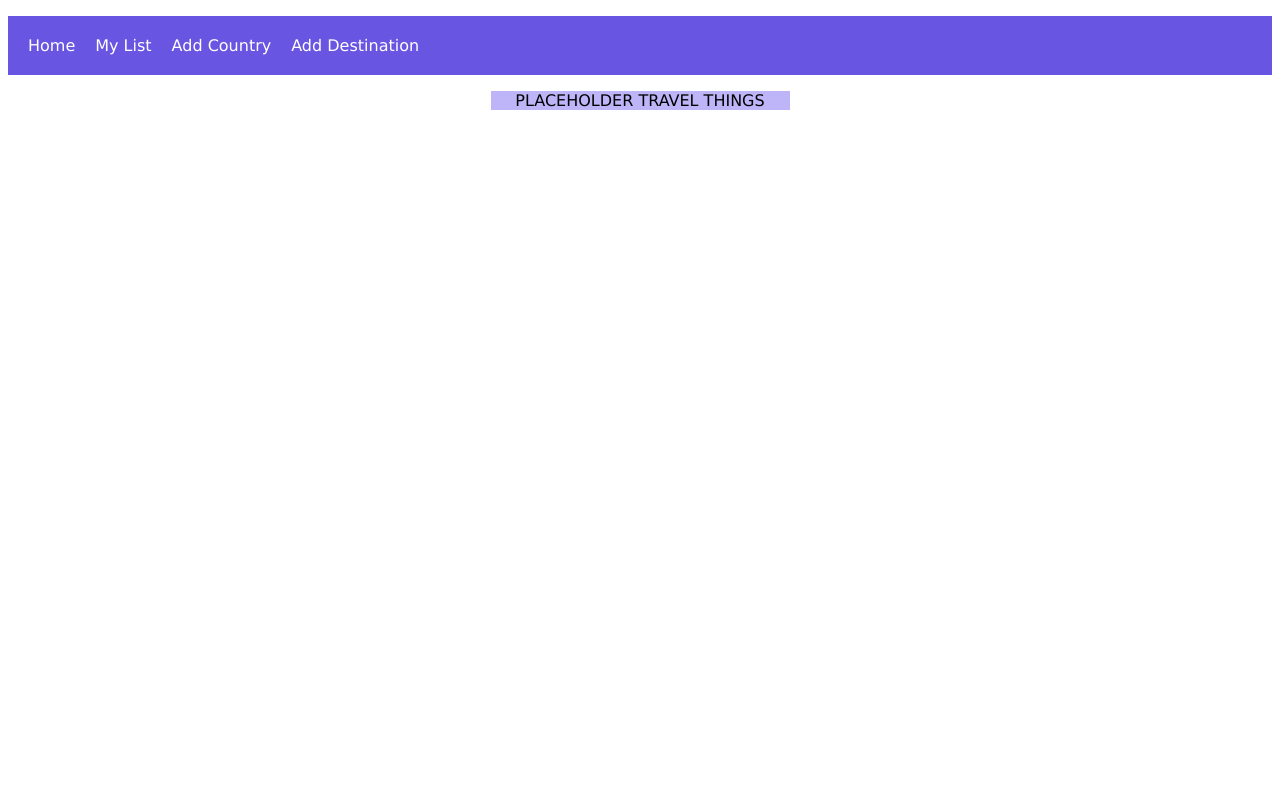
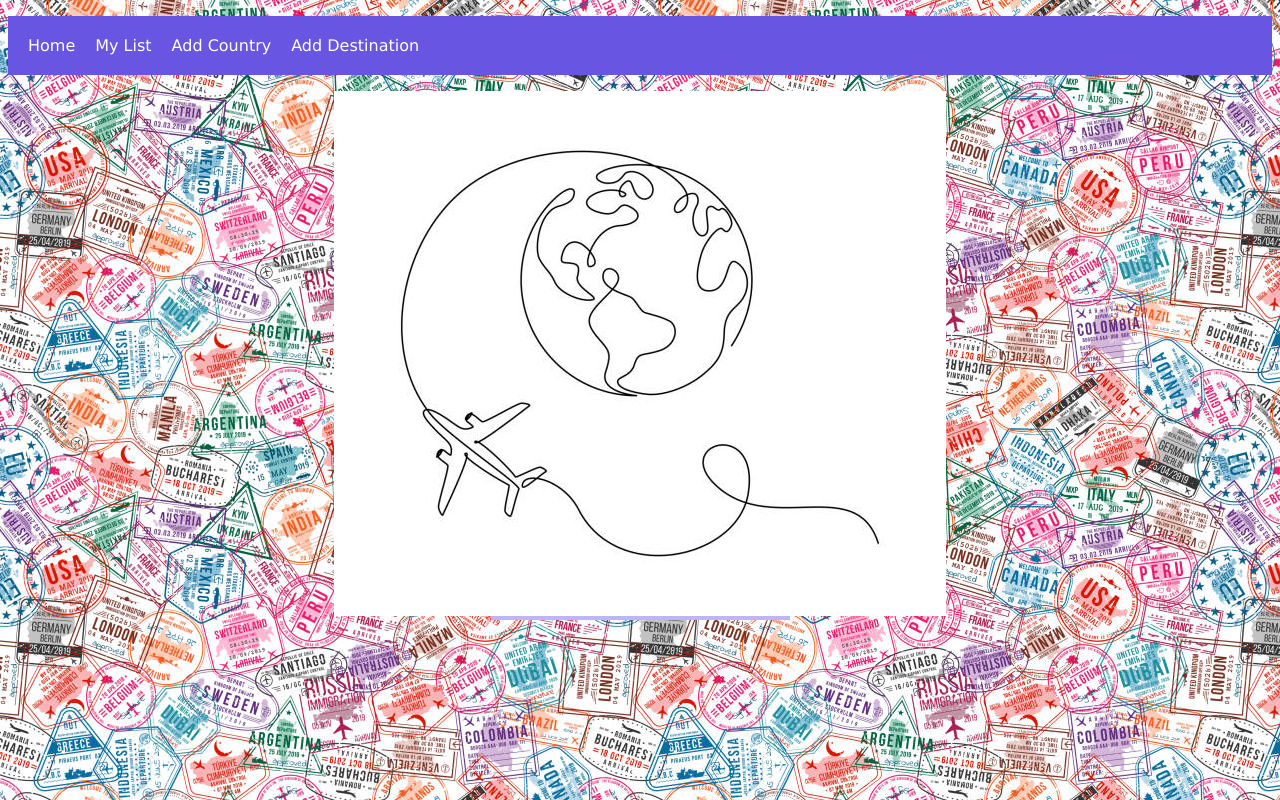
Before and after one commit to zoeeustace/solo-project, a Flask app: page / in a window 1280 px wide. Run offline with Flask 3, Linux system fonts and the light colour scheme.

Commit message:
picture added

```diff
--- a/controllers/cities_controller.py
+++ b/controllers/cities_controller.py
@@ -173,7 +173,7 @@ def create_sight():
     sight=Sight(event, review, city)
     all_sights = sight_repository.select_all()
     sight_repository.save(sight)
-    return redirect("/my-list")
+    return redirect(request.referrer)
 
 # # EDIT
 # # GET
--- a/static/css/index.css
+++ b/static/css/index.css
@@ -1,6 +1,7 @@
 body {
     font-family:'Lucida Sans', 'Lucida Sans Regular', 'Lucida Grande', 'Lucida Sans Unicode', Geneva, Verdana, sans-serif; font-size: 16px;
-}
+
+  }
 
 .menu{
     display: flex;
--- a/static/css/style.css
+++ b/static/css/style.css
@@ -1,5 +1,6 @@
 body {
     font-family:'Lucida Sans', 'Lucida Sans Regular', 'Lucida Grande', 'Lucida Sans Unicode', Geneva, Verdana, sans-serif; font-size: 16px;
+    background-image: url(/static/imgs/passport_stamps.jpeg);
 }
 
 .menu{
--- a/templates/index.html
+++ b/templates/index.html
@@ -1,6 +1,8 @@
 {% extends "base.html" %}
 {% block content %}
 <body>
-    PLACEHOLDER TRAVEL THINGS
+    <div>
+        <img src="static/imgs/splash.jpeg" alt="plane around globe">
+    </div>
 </body>
 {% endblock %}
```
Also changed, not shown: static/imgs/passport_stamps.jpeg (added), static/imgs/splash.jpeg (renamed from static/imgs/splash_img.jpeg).
